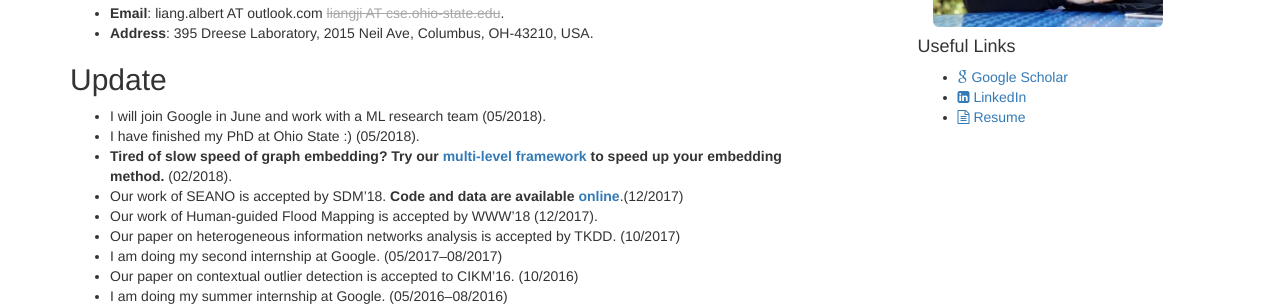
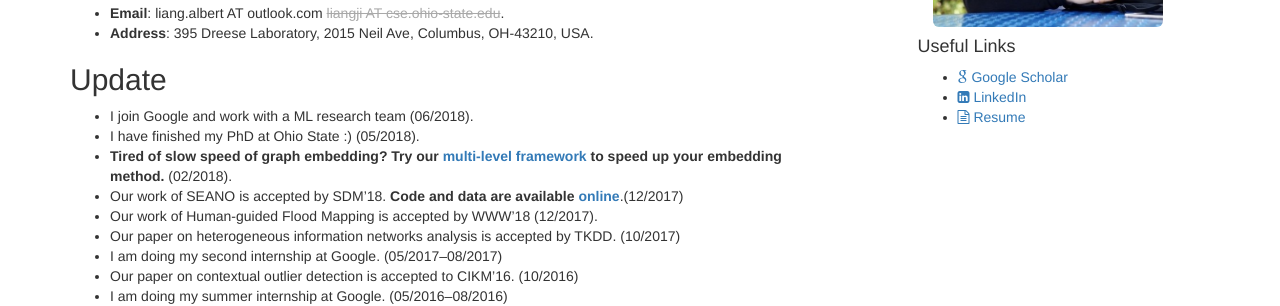
Before and after one commit to BuckeyeDM/BuckeyeDM.github.io, a Jekyll site: the page built from index.md, in a window 1280 px wide. Shown: the part 303-609 px from the top of the page. Built offline with Jekyll 4.4.1, drawn with Linux system fonts in a browser that asks for light colours.

Commit message:
Update index.md

```diff
--- a/index.md
+++ b/index.md
@@ -13,7 +13,7 @@ I am a fifth-year Ph.D. student in [Department of Computer Science and Engineeri
 * **Address**: 395 Dreese Laboratory, 2015 Neil Ave, Columbus, OH-43210, USA.
 
 ## Update
-* I will join Google in June and work with a ML research team (05/2018).
+* I join Google and work with a ML research team (06/2018).
 * I have finished my PhD at Ohio State :) (05/2018).
 * **Tired of slow speed of graph embedding? Try our [multi-level framework](https://arxiv.org/pdf/1802.09612.pdf) to speed up your embedding method.** (02/2018).
 * Our work of SEANO is accepted by SDM'18. **Code and data are available [online](/SEANO)**.(12/2017)
```
